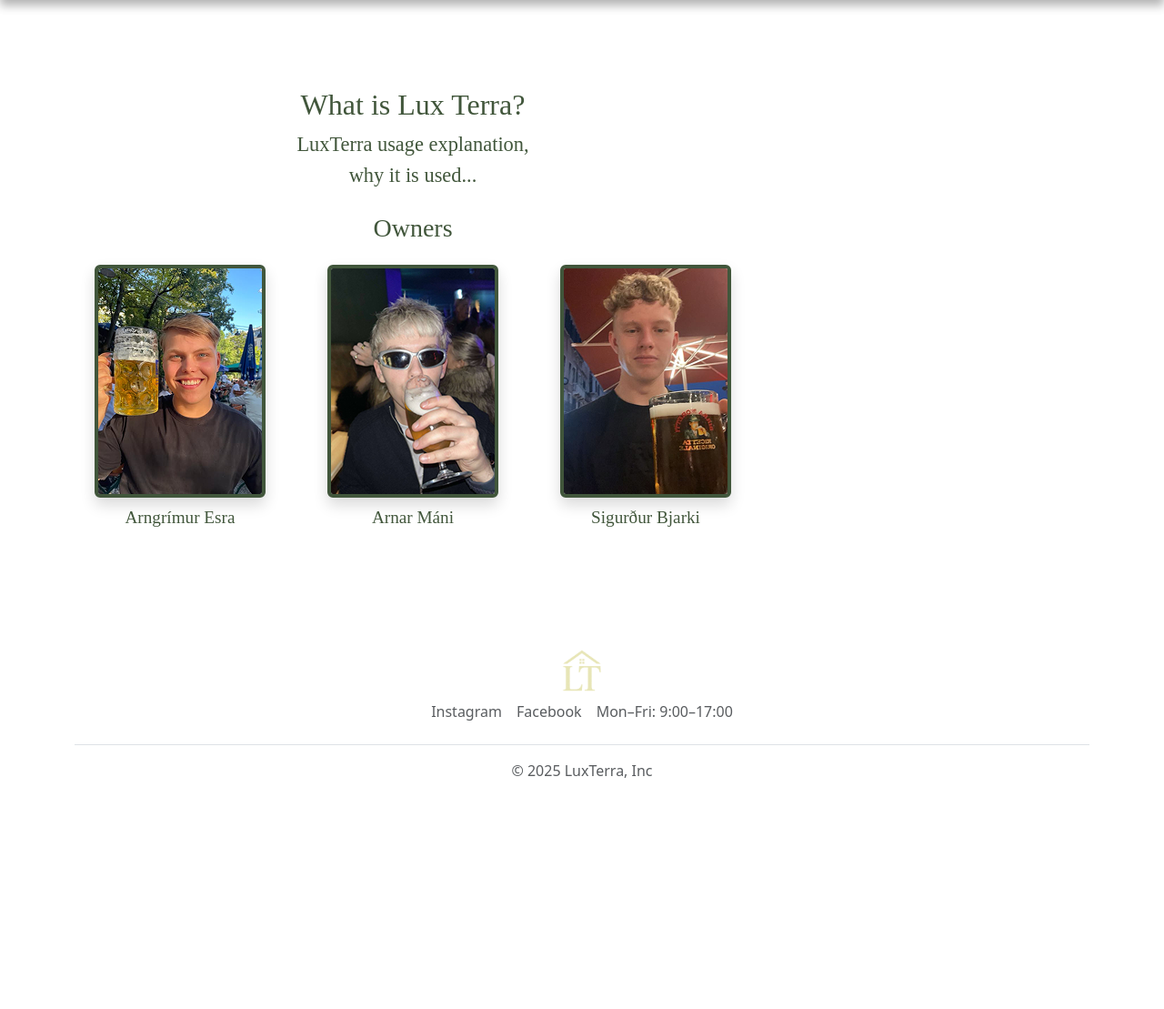
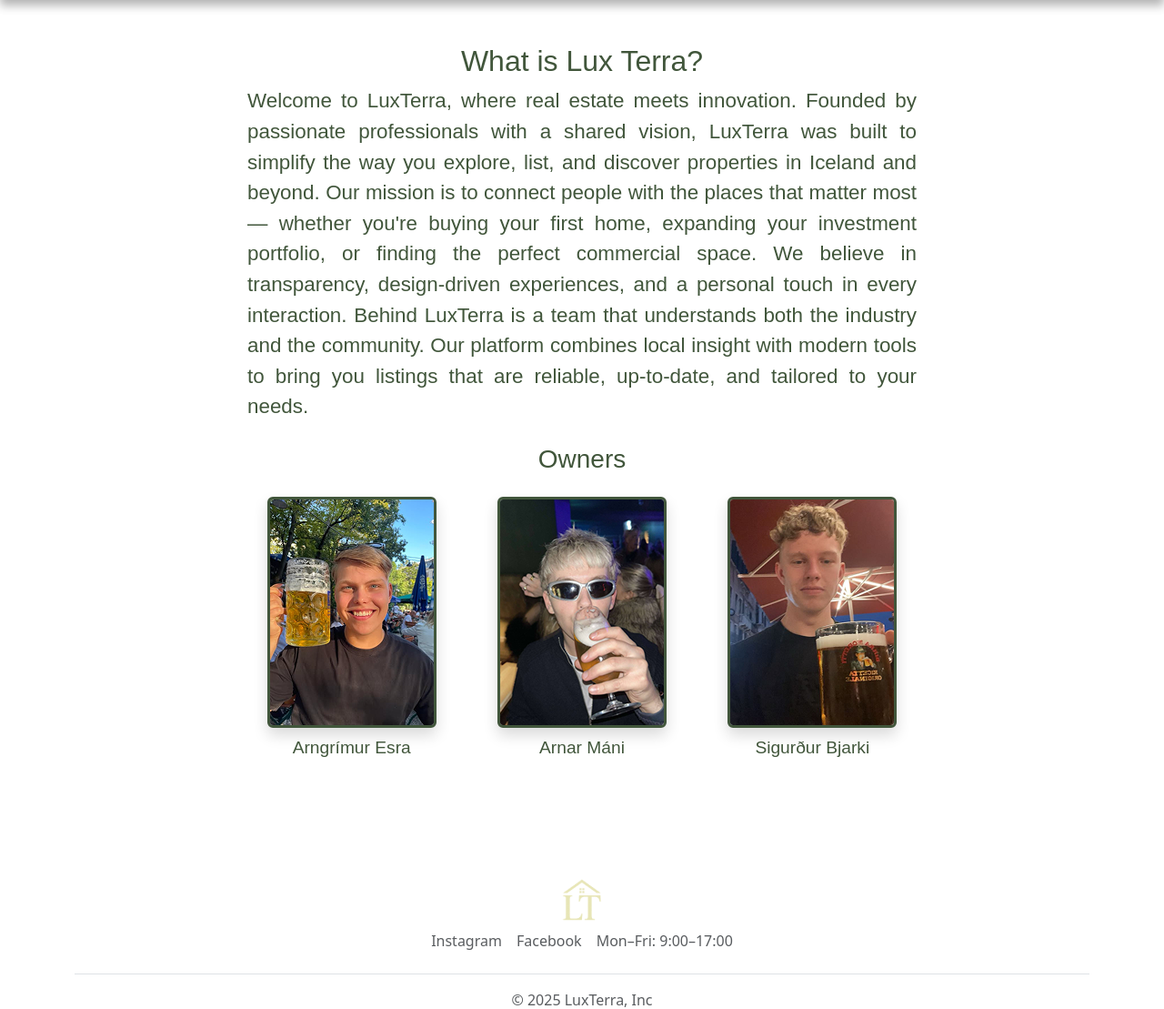
Before and after one commit to ArngrimurArnason/LuxTerra, a Django app: page /about/ in a window 1280 px wide. Shown: the part 96-1205 px from the top of the page at 91% size. Before the commit the page ends 951 px from the top, so only its background shows below. Run offline with Django 5.2, Linux system fonts and the light colour scheme.

Commit message:
About final

```diff
--- a/Templates/about_us.html
+++ b/Templates/about_us.html
@@ -6,29 +6,31 @@
   <link href="{% static 'css/about_us.css' %}" rel="stylesheet">
 </head>
 
-<div class="container py-5" >
-  <div class="row mb-5">
+<div class="container py-5">
+  <div class="row justify-content-center">
+    <div class="col-lg-8 text-center">
+      <h2>What is Lux Terra?</h2>
+      <p class="lead">Welcome to LuxTerra, where real estate meets innovation. Founded by passionate professionals with a shared vision, LuxTerra was built to simplify the way you explore, list, and discover properties in Iceland and beyond.
+         Our mission is to connect people with the places that matter most — whether you're buying your first home, expanding your investment portfolio, or finding the perfect commercial space. We believe in transparency, design-driven experiences, and a personal touch in every interaction.
+         Behind LuxTerra is a team that understands both the industry and the community. Our platform combines local insight with modern tools to bring you listings that are reliable, up-to-date, and tailored to your needs.</p>
+      <h3 class="mt-4">Owners</h3>
 
-    </div>
-    <div class="col-md-8 text-center">
-      <h2>What is Lux Terra?</h2>
-      <p class="lead">LuxTerra usage explanation,<br> why it is used...</p>
-      <h3 class="mt-4">Owners</h3>
       <div class="row justify-content-center mt-4">
         <div class="col-md-4 mb-3">
-          <img src="{% static 'images/arngrimur.png' %}" class="img-fluid rounded shadow" alt="Arngrimur">
+          <img src="{% static 'images/arngrimur.png' %}" class="img-fluid rounded shadow owner-img" alt="Arngrimur">
           <p class="owner-name">Arngrímur Esra</p>
         </div>
         <div class="col-md-4 mb-3">
-          <img src="{% static 'images/arnar.png' %}" class="img-fluid rounded shadow" alt="Arnar">
+          <img src="{% static 'images/arnar.png' %}" class="img-fluid rounded shadow owner-img" alt="Arnar">
           <p class="owner-name">Arnar Máni</p>
         </div>
         <div class="col-md-4 mb-3">
-          <img src="{% static 'images/sigurdur.png' %}" class="img-fluid rounded shadow" alt="Sigurður">
+          <img src="{% static 'images/sigurdur.png' %}" class="img-fluid rounded shadow owner-img" alt="Sigurður">
           <p class="owner-name">Sigurður Bjarki</p>
         </div>
       </div>
     </div>
   </div>
 </div>
+
 {% endblock %}
--- a/static/css/about_us.css
+++ b/static/css/about_us.css
@@ -1,26 +1,27 @@
 .about-left h3 {
-  font-family: 'Playfair Display', serif;
+  font-family: "Bookman Old Style", sans-serif !important;
   font-size: 2rem;
   color: #41563B;
   margin-bottom: 1rem;
 }
 
 .about-left p {
-  font-family: 'Playfair Display', serif;
+  font-family: "Bookman Old Style", sans-serif !important;
   font-size: 1.5rem;
   color: #41563B;
   line-height: 2rem;
 }
 
 h2, h3 {
-  font-family: 'Playfair Display', serif;
+  font-family: "Bookman Old Style", sans-serif !important;
   color: #41563B;
 }
 
 .lead {
-  font-family: 'Playfair Display', serif;
+  font-family: "Bookman Old Style", sans-serif !important;
   font-size: 1.4rem;
   color: #41563B;
+  text-align: justify;
 }
 .img-fluid {
   max-height: 300px;
@@ -30,8 +31,15 @@ h2, h3 {
 }
 
 .owner-name {
-  font-family: 'Playfair Display', serif;
+  font-family: "Bookman Old Style", sans-serif !important;
   font-size: 1.2rem;
   color: #41563B;
   margin-top: 0.5rem;
 }
+
+.owner-img {
+  border: 3px solid #41563B;
+  border-radius: 12px;
+  max-height: 350px;
+  object-fit: cover;
+}
```
